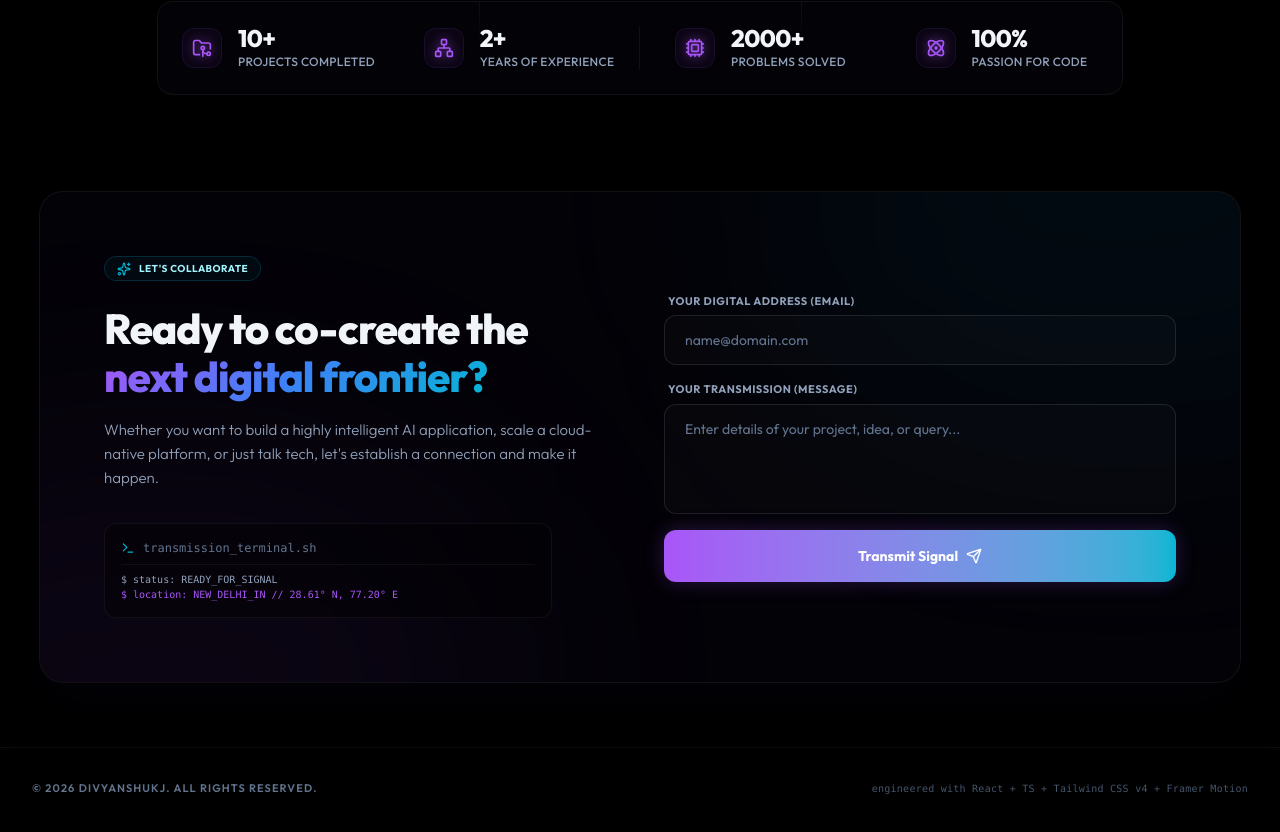
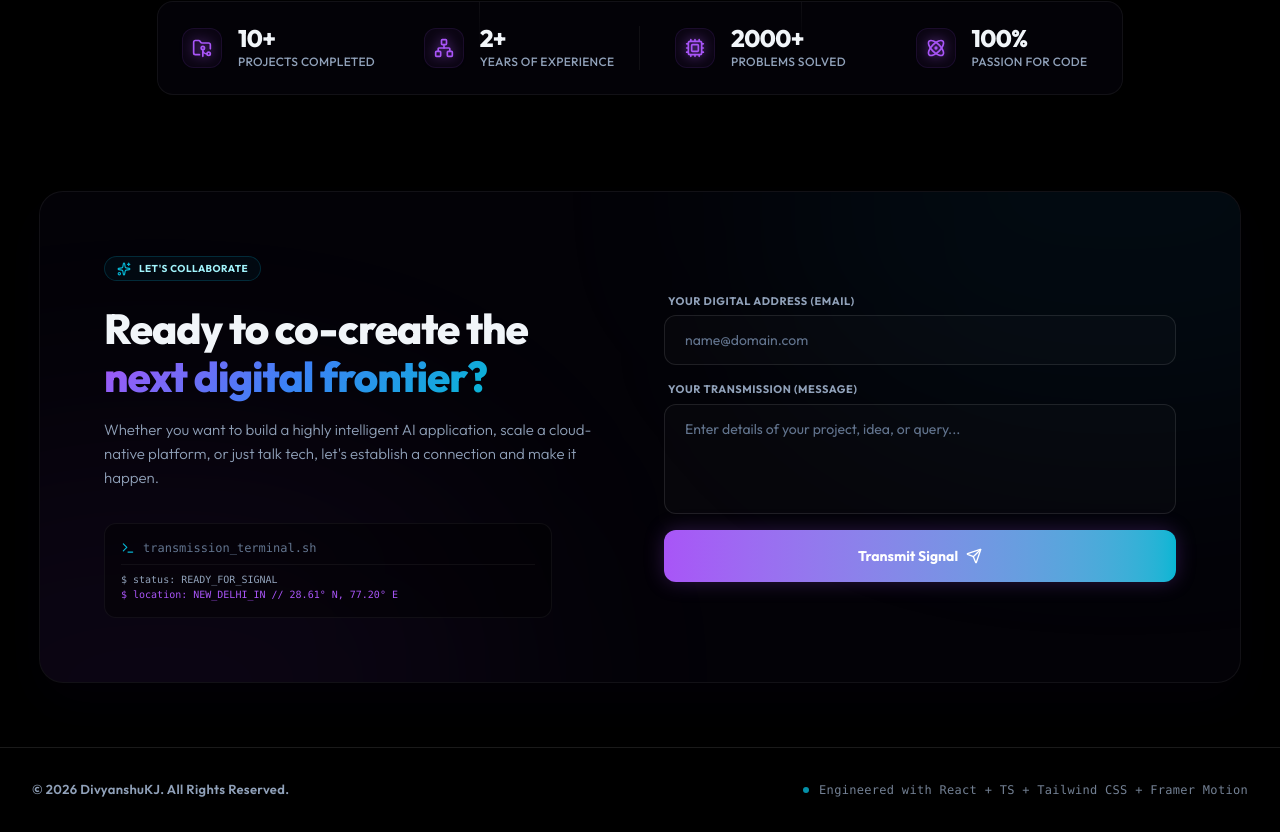
Before and after one commit to Divyanshu227/PortFolio, a React (Vite) app: page / in a window 1280 px wide. Shown: the part 2513-3345 px from the top of the page. Built offline with nearby package versions, Linux system fonts and the light colour scheme; no server answers.

Commit message:
design: enhance footer readability and cyberpunk styling

```diff
--- a/src/App.tsx
+++ b/src/App.tsx
@@ -71,13 +71,18 @@ function App() {
         </main>
 
         {/* Elegant Cyberpunk Footer */}
-        <footer className="w-full max-w-7xl mx-auto px-6 md:px-8 py-8 border-t border-white/5 flex flex-col md:flex-row items-center justify-between gap-4 select-none">
-          <span className="text-[11px] text-slate-500 font-semibold tracking-widest uppercase">
-            © {new Date().getFullYear()} DivyanshuKJ. All Rights Reserved.
-          </span>
-          <span className="text-[10px] text-slate-600 font-mono tracking-wide">
-            engineered with React + TS + Tailwind CSS v4 + Framer Motion
-          </span>
+        <footer className="w-full max-w-7xl mx-auto px-6 md:px-8 py-8 border-t border-white/10 flex flex-col md:flex-row items-center justify-between gap-4 select-none relative z-10 mt-auto">
+          <div className="flex items-center gap-2">
+            <span className="text-[13px] text-slate-400 font-semibold tracking-wide">
+              © {new Date().getFullYear()} DivyanshuKJ. All Rights Reserved.
+            </span>
+          </div>
+          <div className="flex items-center gap-2.5 opacity-80 hover:opacity-100 transition-opacity">
+            <span className="w-1.5 h-1.5 rounded-full bg-neon-cyan animate-pulse" />
+            <span className="text-[12px] text-slate-400 font-mono tracking-wide">
+              Engineered with React + TS + Tailwind CSS + Framer Motion
+            </span>
+          </div>
         </footer>
       </div>
     </div>
```
